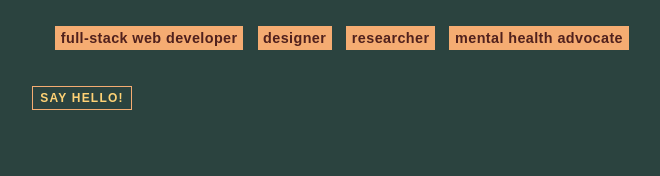
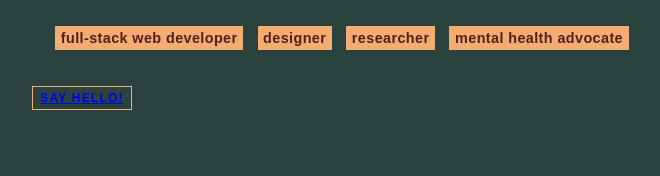
Before and after one commit to meowcodes/react-personal-website, a React (Create React App) app: page / in a window 1280 px wide. Shown: the part 403-579 px from the top of the page, without its empty margins (264-924 px from the left). Built offline with nearby package versions, Linux system fonts and the light colour scheme; a web font is replaced by a local one.

Commit message:
update title and fix link

```diff
--- a/public/index.html
+++ b/public/index.html
@@ -24,7 +24,7 @@
       work correctly both with client-side routing and a non-root public URL.
       Learn how to configure a non-root public URL by running `npm run build`.
     -->
-    <title>React App</title>
+    <title>meowcodes</title>
   </head>
   <body>
     <noscript>You need to enable JavaScript to run this app.</noscript>
--- a/src/Main.js
+++ b/src/Main.js
@@ -30,7 +30,7 @@ class Main extends Component {
             <span className="Main-titles">researcher</span>
             <span className="Main-titles">mental health advocate</span>
           </div>
-          <a href="mailto:lenaryoo@gmail.com"><button className="Main-btn">say hello!</button></a>
+          <button className="Main-btn"><a href="mailto:lenaryoo@gmail.com">say hello!</a></button>
         </div>
         <div className="Main-about">
           <span className="Main-heading">*About me</span>
```
